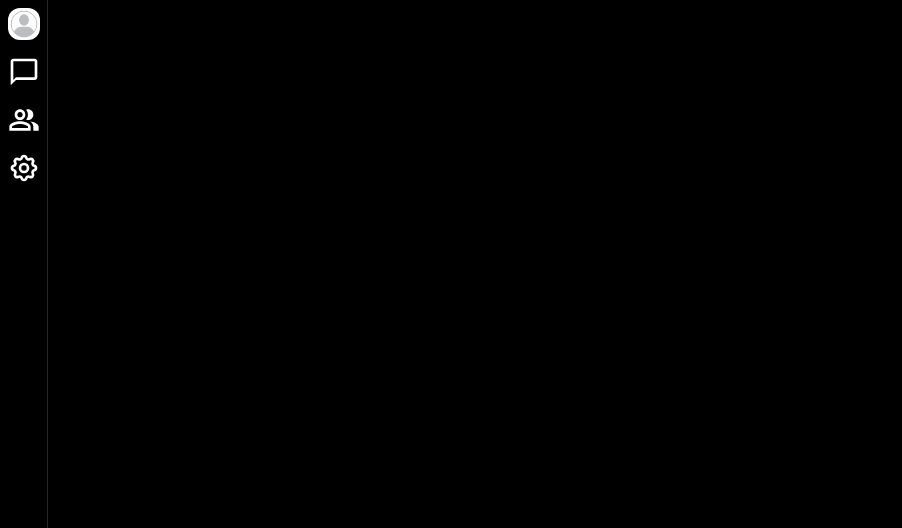
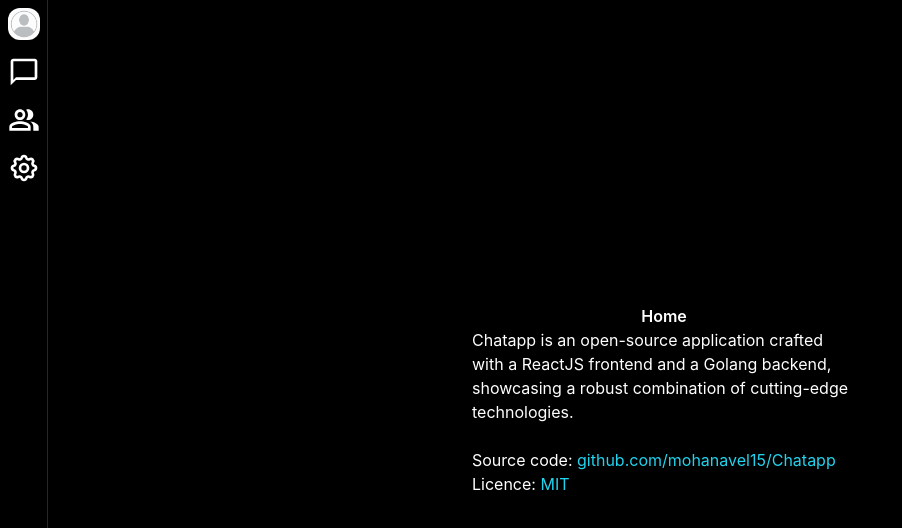
Before and after one commit to DarkHorse0311/Telefonica, a React (Vite) app in the folder web/: page / in a window 1280 px wide. Shown: the top 528 px of the page, without its empty margins (0-902 px from the left). Built offline with nearby package versions, Linux system fonts and the light colour scheme; no server answers.

Commit message:
added content for default route

```diff
--- a/web/src/App.tsx
+++ b/web/src/App.tsx
@@ -8,6 +8,7 @@
 import Relationships from "./pages/relationships";
 import Settings from "./pages/settings";
 import NoPage from "./pages/nopage";
+import HomeDefault from "./pages/HomeDefault";
 
 import Login from "./components/auth/login";
 import Register from "./components/auth/register";
@@ -35,6 +36,7 @@
 							</PopUpProvider>
 						</ChannelCTX>
 					}>
+						<Route index element={<HomeDefault />}/>
 						<Route path="channels" element={<Channel />}>
 							<Route path=":id" element={
 								<MessageCTX>
--- a/web/src/components/channel/header.tsx
+++ b/web/src/components/channel/header.tsx
@@ -47,7 +47,7 @@
             { channel.type === 2 && <BsPersonPlusFill className='mx-2 cursor-pointer' size={18} onClick={() => popup_ctx.open(<AddUser id={channel.id} />)} /> }
             { channel.type === 2 && <BsPeopleFill className='mx-2 cursor-pointer' size={18} onClick={() => toggleRecipients(p => !p)} /> }
             <BsFillPinFill className='mx-2 cursor-pointer' size={18} onClick={() => setShowPinnedMessage(p => !p)} />
-            <BsThreeDotsVertical className='mx-2 cursor-pointer' size={18} onClick={() => popup_ctx.open(<EditChannel channel={channel} />)} />
+            { channel.type === 2 && <BsThreeDotsVertical className='mx-2 cursor-pointer' size={18} onClick={() => popup_ctx.open(<EditChannel channel={channel} />)} /> }
             </div>
             { showPinnedMessage &&
                 <div className='absolute top-16 right-16 z-10 w-80 h-96 bg-zinc-900 rounded overflow-y-scroll flex flex-col items-center pt-4'>
--- /dev/null
+++ b/web/src/pages/HomeDefault.tsx
@@ -0,0 +1,15 @@
+import { Link } from "react-router-dom";
+
+export default function HomeDefault() {
+    return <div className="flex w-full h-full items-center justify-center">
+        <div className="flex flex-col w-96 items-center">
+            <span className="font-semibold">Home</span>
+            <span>Chatapp is an open-source application crafted with a ReactJS frontend and a Golang backend,
+                showcasing a robust combination of cutting-edge technologies.
+                <br />
+                <br />Source code: <Link className="text-cyan-400" to="https://github.com/mohanavel15/Chatapp">github.com/mohanavel15/Chatapp</Link>
+                <br />Licence: <Link className="text-cyan-400" to="https://github.com/mohanavel15/Chatapp/blob/main/LICENSE">MIT</Link>
+            </span>
+        </div>
+    </div>
+}
```
Also changed, not shown: web/src/components/channel/chat.tsx (+0 -8 lines).
